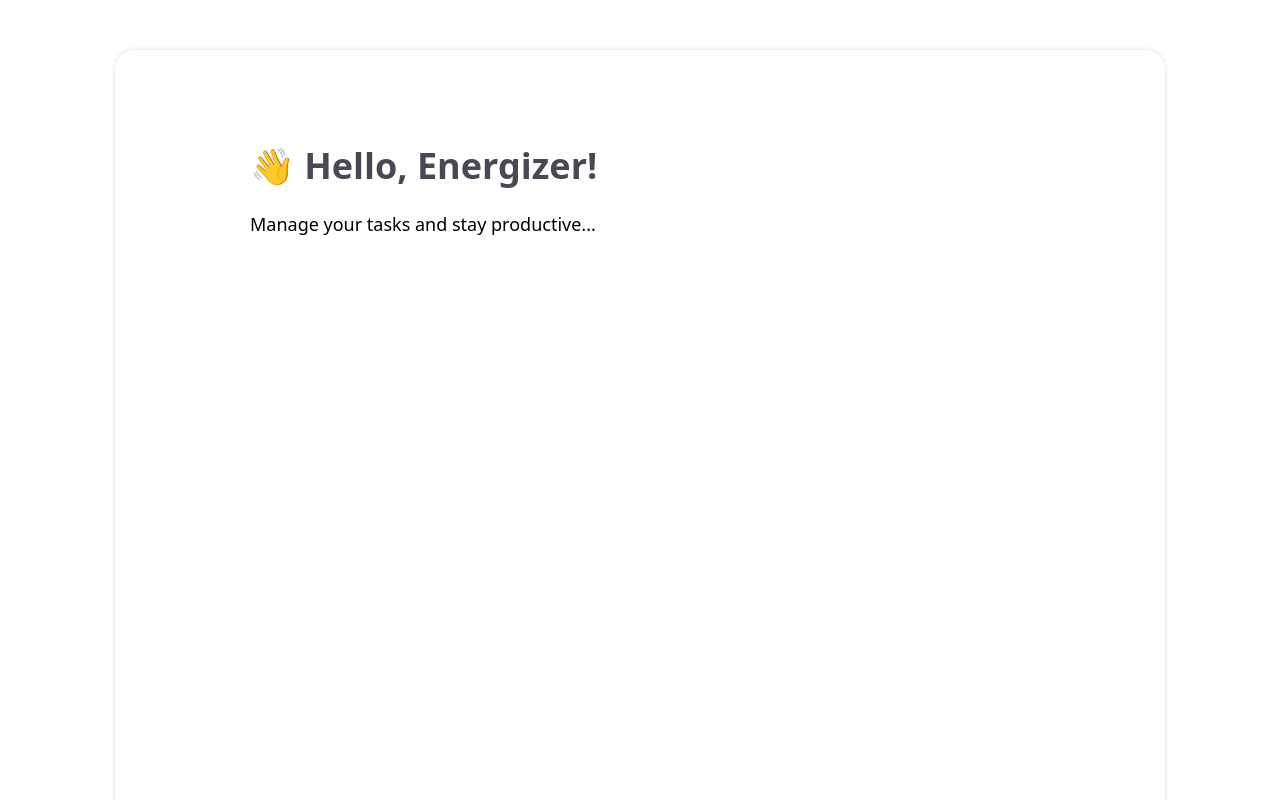
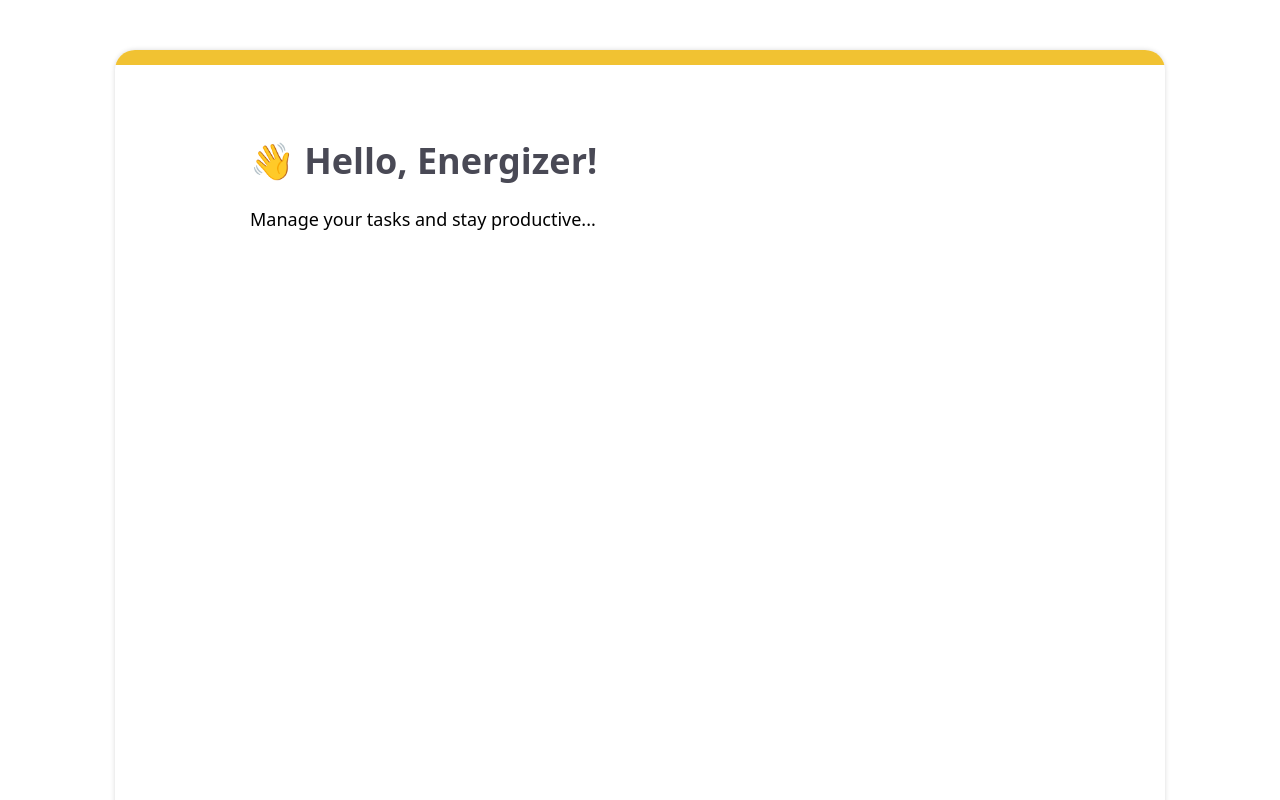
Before and after one commit to AgnieszkaPisarek/ToDoApp, a Vue app in the folder Frontend/: page / in a window 1280 px wide. Shown: the top 800 px of the page. Built offline with nearby package versions, Linux system fonts and the light colour scheme; the HTML template or start-up script is replaced by a standard one.

Commit message:
progressbar

```diff
--- a/Frontend/src/App.vue
+++ b/Frontend/src/App.vue
@@ -3,7 +3,8 @@ import { Icon } from '@iconify/vue'
 import RandomText from '@/components/RandomText.vue'
 import Task from '@/components/Task.vue'
 import CreateTask from '@/components/CreateTask.vue'
-import { ref } from 'vue'
+import ProgressBar from '@/components/ProgressBar.vue'
+import { computed, ref } from 'vue'
 import dayjs from "dayjs";
 
 const encouragement = 'Manage your tasks and stay productive...'
@@ -14,6 +15,10 @@ type Task = {
   completed: boolean
 }
 const tasks = ref<Task[]>([])
+
+const completed = computed(() => {
+  return tasks.value.filter((task) => task.completed).length;
+});
 
 const handleDeleteTask = (index: number) => {
   tasks.value = tasks.value.filter((value) => value.index !== index)
@@ -57,7 +62,9 @@ const handleAddTask = (task: string) => {
 </script>
 
 <template>
-  <main class="app">
+  <main class="frame">
+    <ProgressBar :completedStatus="completed" :numberOfTasks="tasks.length"/>
+    <div class="app">
     <section class="greeting">
       <RandomText />
       <div class="encouragement">{{ encouragement }}</div>
@@ -81,29 +88,34 @@ const handleAddTask = (task: string) => {
       <Icon icon="ic:sharp-remove-red-eye" class="icon" color="#494955" />
       <div class="completedText">
         Completed
-        {{ tasks.filter((task) => task.completed === true).length }} of
+        {{ completed }} of
         {{ tasks.length }}
       </div>
+    </div>
     </div>
   </main>
 </template>
 
 <style scoped>
-.app {
+.frame {
+  overflow: hidden;
   margin: 50px auto auto;
-  box-sizing: border-box;
-  height: 900px;
+  height: 950px;
   width: 1050px;
-  justify-content: center;
-  display: flex;
-  flex-direction: column;
   border: 0 solid #ccc;
   border-radius: 20px;
-  padding: 70px 135px;
   box-shadow: 0 0 5px rgba(0, 0, 0, 0.15);
   transition:
     box-shadow 0.3s ease,
     border-color 0.3s ease;
+}
+
+.app  {
+  box-sizing: border-box;
+  justify-content: center;
+  display: flex;
+  flex-direction: column;
+  padding: 50px 135px;
 }
 
 .icon {
--- /dev/null
+++ b/Frontend/src/components/ProgressBar.vue
@@ -0,0 +1,36 @@
+<script setup lang="ts">
+import { computed, defineProps } from 'vue';
+
+const props = defineProps({
+  completedStatus: {
+    type: Number,
+    required: true,
+  },
+  numberOfTasks: {
+    type: Number,
+    required: true,
+  }
+});
+const progress = computed(() => {
+  if(props.numberOfTasks === 0) {
+    return 100
+  }
+  return (props.completedStatus / props.numberOfTasks) * 100;
+});
+</script>
+
+<template>
+  <div class="bar-container">
+    <div class="bar" :style="{ width: progress + '%'}"></div>
+  </div>
+</template>
+
+<style scoped>
+.bar-container  {
+  width: 100%;
+}
+.bar  {
+  height: 15px;
+  background-color: #F1C232;
+}
+</style>
```
Also changed, not shown: Frontend/package.json (+6 -1 lines), 1 other file (tests, documents, lock files or other folders).
